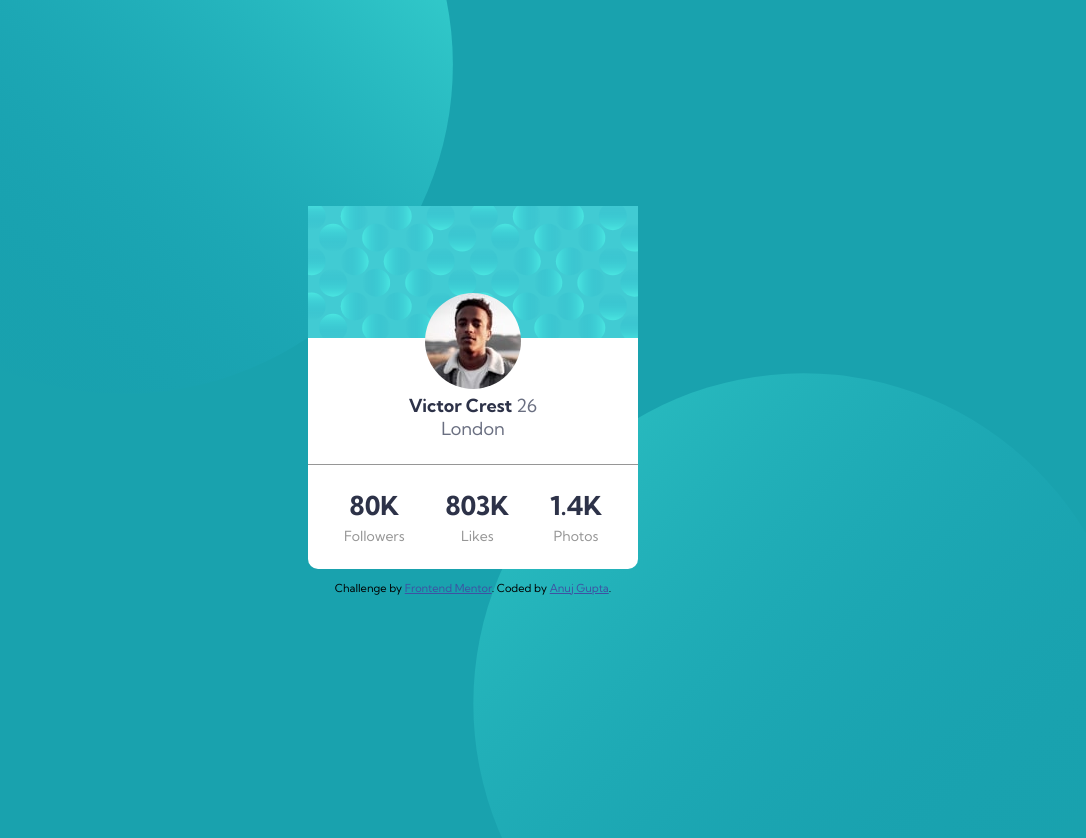
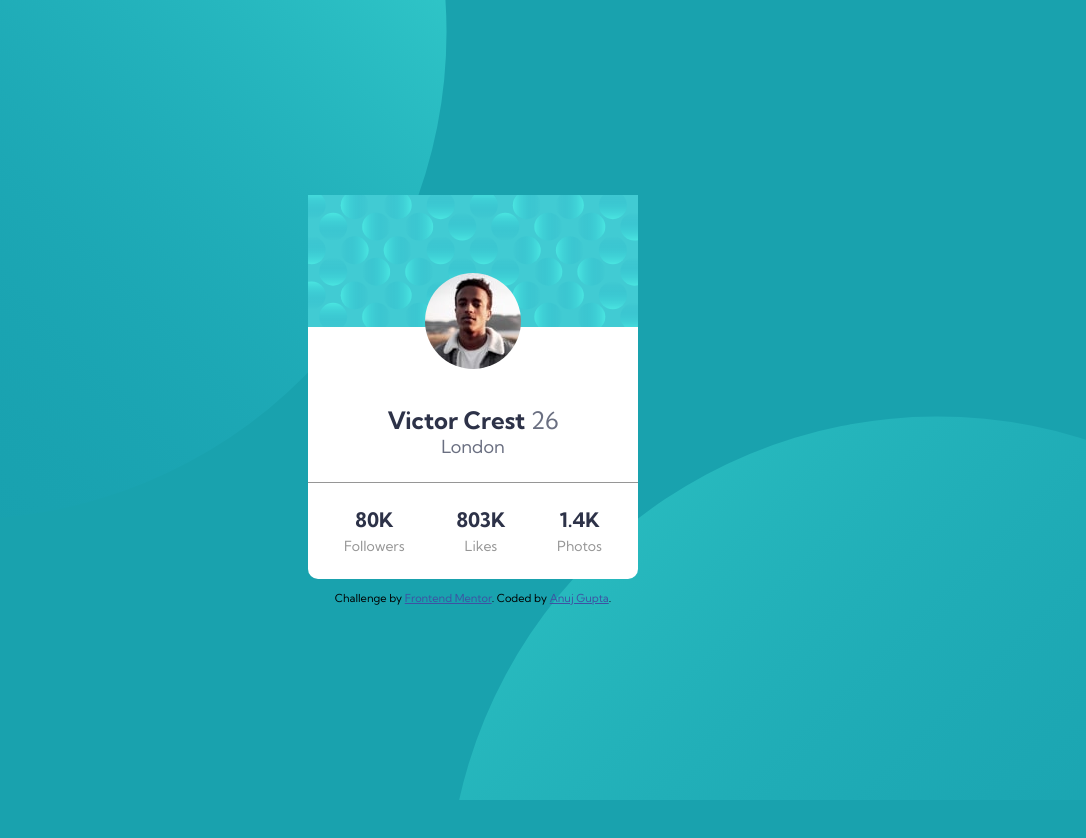
Before and after one commit to AnujCodeIt/Profile-card-component, a plain HTML site: page index.html in a window 1280 px wide. Shown: the whole page, without its empty margins (167-1253 px from the left). After the commit the page ends 800 px from the top, so only its background shows below. Drawn offline with Linux system fonts and the light colour scheme.

Commit message:
Chagned the code for backgound image

```diff
--- a/style.css
+++ b/style.css
@@ -22,6 +22,11 @@ body {
   align-items: center;
 
   background-color: hsl(185, 75%, 39%);
+
+  background-image: url("./images/bg-pattern-top.svg"),
+    url("./images/bg-pattern-bottom.svg");
+  background-repeat: no-repeat, no-repeat;
+  background-position: right 52vw bottom 35vh, left 48vw top 52vh;
 }
 
 main {
@@ -34,7 +39,7 @@ main {
   position: relative;
 }
 
-.container::before {
+/* .container::before {
   content: "";
   background-image: url("./images/bg-pattern-top.svg");
   background-repeat: no-repeat;
@@ -60,7 +65,7 @@ main {
   height: 200%;
   transform: translate(75%, 73%);
   z-index: -1;
-}
+} */
 
 .header {
 }
@@ -75,6 +80,7 @@ main {
   padding: 2.4rem 3.6rem 2.4rem 3.6rem;
   border-bottom: 1px solid hsl(0, 0%, 59%);
   position: relative;
+  padding-top: 4.6rem;
 }
 
 .image,
@@ -101,7 +107,7 @@ main {
   color: hsl(229, 23%, 23%);
   text-align: center;
   padding-top: 3.2rem;
-  font-size: 1.8rem;
+  font-size: 2.4rem;
 }
 
 .name span {
@@ -123,7 +129,7 @@ main {
 .stats-num {
   font-weight: 700;
   text-align: center;
-  font-size: 2.6rem;
+  font-size: 2rem;
   color: hsl(229, 23%, 23%);
   margin-bottom: 0.5rem;
 }
```
